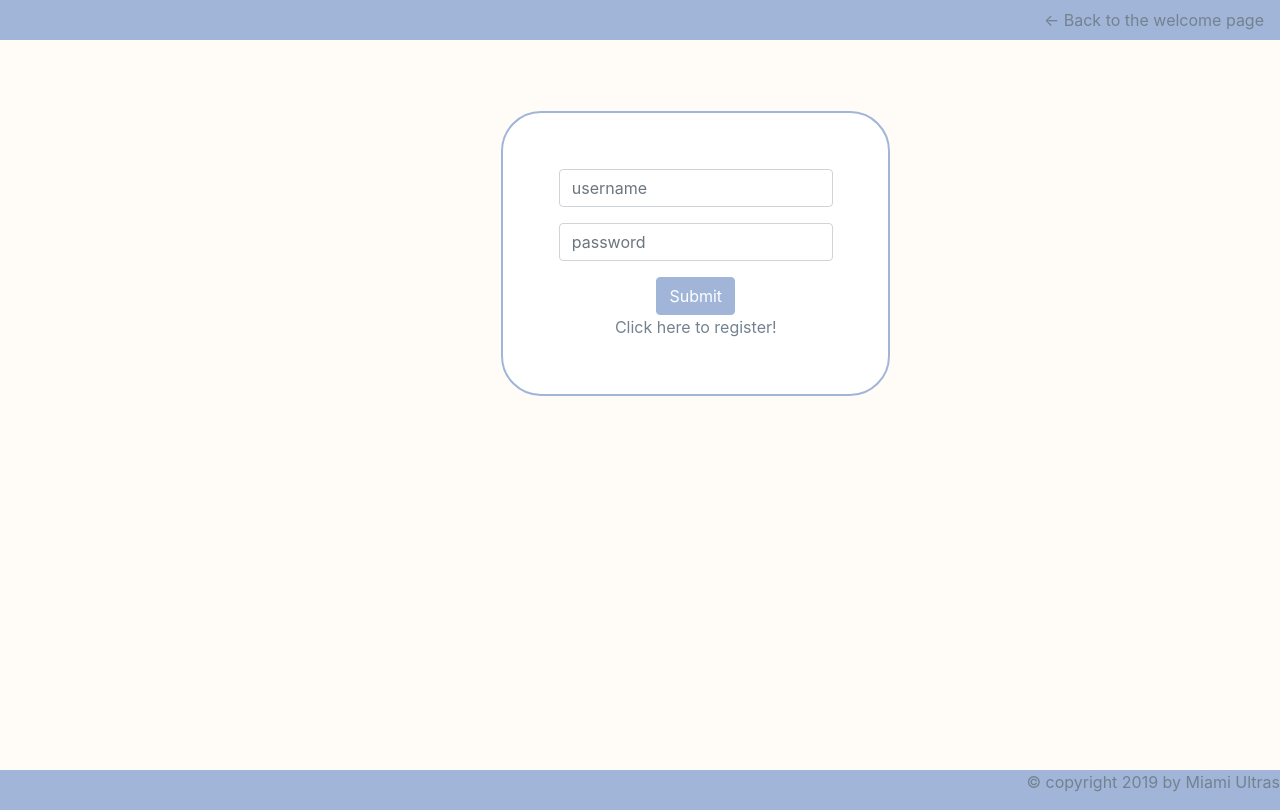
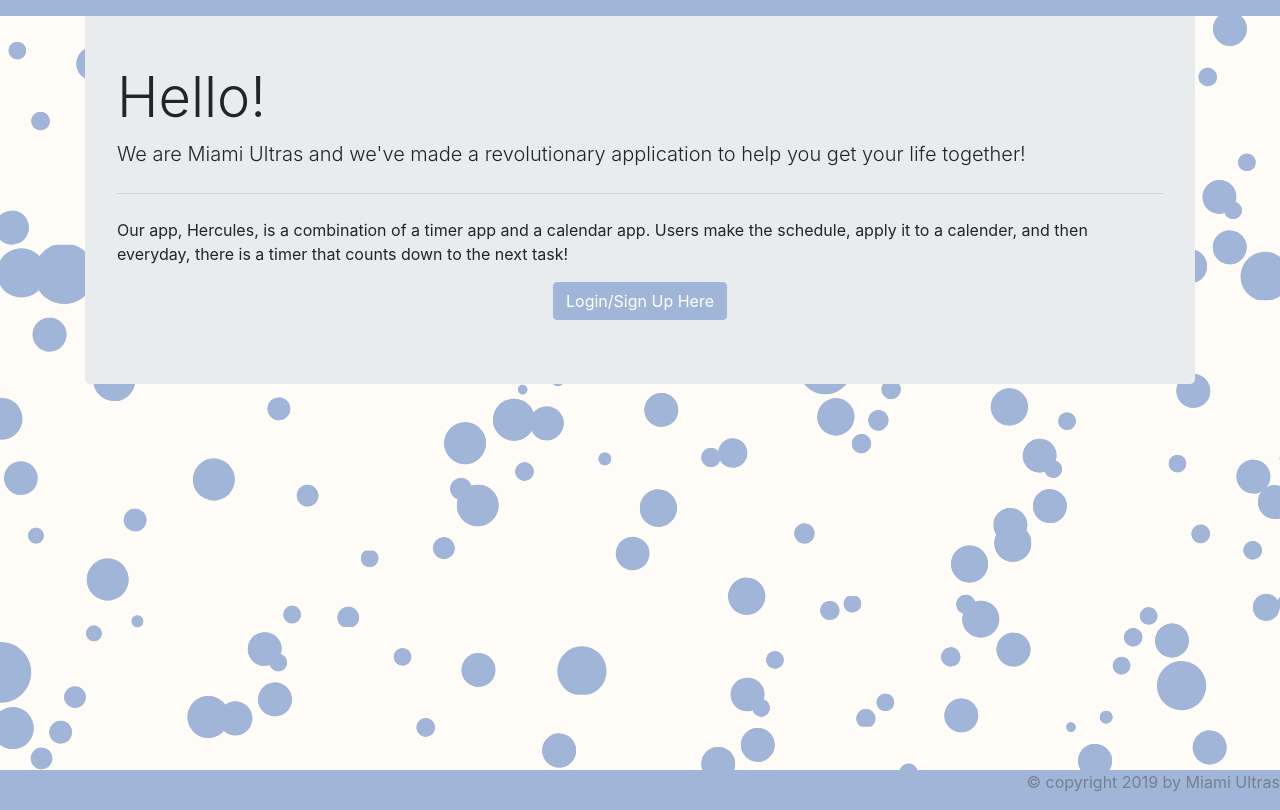
Before and after one commit to LargeLlama/hercules, a Flask app: page / in a window 1280 px wide. Run offline with Flask 2, Linux system fonts and the light colour scheme; some libraries are stand-ins or nearby versions.

Commit message:
Added welcome page and robustness

```diff
--- a/doc/devlog.txt
+++ b/doc/devlog.txt
@@ -165,3 +165,7 @@ addisonH -- 2019-06-03 22:38
 - users can now view their templates from the templates page
 - users can now add a template to the calendar from the templates page
 ==============================================================
+huiminW -- 2019-06-05 14:05
+--------------------------------------------------------------
+- Added robustness when user tries to access url they can't
+- Added welcome page
--- a/miami/app.py
+++ b/miami/app.py
@@ -21,7 +21,11 @@ curr_sec = datetime.now().second
 def is_logged_in():
     return "id" in session
 
-@app.route("/", methods = ["POST", "GET"])
+@app.route("/")
+def welcome():
+    return render_template("welcome.html")
+
+@app.route("/login", methods = ["POST", "GET"])
 def home():
     if( is_logged_in() ):
         userId = session["id"]
@@ -87,110 +91,130 @@ def reg_auth():
 @app.route("/logout", methods=["GET"])
 def logout():
     session.pop("id")
-    return redirect(url_for("home"))
+    return redirect(url_for("welcome"))
 
 @app.route("/add_to_cal", methods=["POST","GET"])
 def add_to_cal():
-    userId=session["id"]
-    print(request.form)
-    name = request.form["tempname"]
-    dates = request.form.getlist("selected")
-    dates = dates[0].split(",")
-    print("LENGTHHH:", len(dates))
-    counter = 0
-    while counter < len(dates):
-        print("adding ", dates[counter])
-        db.add_Calender(userId, dates[counter], name)
-        print("added")
-        counter += 1
-    return redirect(url_for("home"))
+    if( is_logged_in() ):
+        userId=session["id"]
+        print(request.form)
+        name = request.form["tempname"]
+        dates = request.form.getlist("selected")
+        dates = dates[0].split(",")
+        print("LENGTHHH:", len(dates))
+        counter = 0
+        while counter < len(dates):
+            print("adding ", dates[counter])
+            db.add_Calender(userId, dates[counter], name)
+            print("added")
+            counter += 1
+        return redirect(url_for("home"))
+    else:
+        return render_template("login.html")
+
 
 #called when you submit a template
 @app.route("/calendar",methods=["POST","GET"])
 def cal():
-    userId=session["id"]
-    listotemps = []
-    curr_month = datetime.now().month
-    curr_year = datetime.now().year
-    curr_table = calendar.monthcalendar(curr_year, curr_month)
-    month_name = calendar.month_abbr[curr_month]
-    curr_year = str(curr_year)
-    nameDict = {}
-    for row in curr_table:
-        for day in row:
-            date = str(day) + "-" + month_name + "-" + curr_year
-            print(date)
-            if (db.get_template_from_date(userId,date)):
-                nameDict[date] = db.get_template_from_date(userId,date)
-    print("namedict:")
-    print(nameDict)
+    if( is_logged_in() ):
+        userId=session["id"]
+        listotemps = []
+        curr_month = datetime.now().month
+        curr_year = datetime.now().year
+        curr_table = calendar.monthcalendar(curr_year, curr_month)
+        month_name = calendar.month_abbr[curr_month]
+        curr_year = str(curr_year)
+        nameDict = {}
+        for row in curr_table:
+            for day in row:
+                date = str(day) + "-" + month_name + "-" + curr_year
+                print(date)
+                if (db.get_template_from_date(userId,date)):
+                    nameDict[date] = db.get_template_from_date(userId,date)
+        print("namedict:")
+        print(nameDict)
 
-    if request.method == 'POST':
-        try:
-            userId=session["id"]
-            name = request.form["tempname"]
-            task = request.form.getlist("task[]")
-            start = request.form.getlist("start[]")
-            end = request.form.getlist("end[]")
-            counter = 0
-            while counter < len(start):
-                if start[0] > end[0]:
-                    flash("Start time can't be after end time!")
+        if request.method == 'POST':
+            try:
+                userId=session["id"]
+                name = request.form["tempname"]
+                task = request.form.getlist("task[]")
+                start = request.form.getlist("start[]")
+                end = request.form.getlist("end[]")
+                counter = 0
+                while counter < len(start):
+                    if start[0] > end[0]:
+                        flash("Start time can't be after end time!")
+                        return redirect(url_for("create"))
+                    counter +=1
+                tempS = start.copy()
+                tempS.sort()
+                tempE = end.copy()
+                tempE.sort()
+                print(start)
+                print(tempS)
+                if (start != tempS):
+                    flash("Please sort your tasks in ascending order")
                     return redirect(url_for("create"))
-                counter +=1
-            tempS = start.copy()
-            tempS.sort()
-            tempE = end.copy()
-            tempE.sort()
-            print(start)
-            print(tempS)
-            if (start != tempS):
-                flash("Please sort your tasks in ascending order")
-                return redirect(url_for("create"))
-            counter = 0
-            while counter < len(tempE) -1:
-                if end[counter] > start[counter+1]:
-                    flash("Tasks can't overlap!")
-                    return redirect(url_for("create"))
-                counter +=1
-            counter = 0
-            lists = []
-            print("ADDING TO TEMPLATES")
-            while counter < len(task):
-                lists.append([userId, name, task[counter], start[counter], end[counter]])
-                counter += 1
-            db.add_All_to_template(lists)
-            print(lists)
-            dates = request.form.getlist("selected")
-            return render_template("formcalendar.html", month=month_name,year=curr_year,table=curr_table,template = name,dict = nameDict)
-        except:
-            name = request.form["template"]
-            return render_template("formcalendar.html", month=month_name,year=curr_year,table=curr_table,template = name,dict = nameDict)
+                counter = 0
+                while counter < len(tempE) -1:
+                    if end[counter] > start[counter+1]:
+                        flash("Tasks can't overlap!")
+                        return redirect(url_for("create"))
+                    counter +=1
+                counter = 0
+                lists = []
+                print("ADDING TO TEMPLATES")
+                while counter < len(task):
+                    lists.append([userId, name, task[counter], start[counter], end[counter]])
+                    counter += 1
+                db.add_All_to_template(lists)
+                print(lists)
+                dates = request.form.getlist("selected")
+                return render_template("formcalendar.html", month=month_name,year=curr_year,table=curr_table,template = name,dict = nameDict)
+            except:
+                name = request.form["template"]
+                return render_template("formcalendar.html", month=month_name,year=curr_year,table=curr_table,template = name,dict = nameDict)
 
-    #when you click on the calendar tab
-    return render_template("calendar.html", month = month_name, year = curr_year, table = curr_table, dict = nameDict)
+        #when you click on the calendar tab
+        return render_template("calendar.html", month = month_name, year = curr_year, table = curr_table, dict = nameDict)
+    else:
+        return render_template("login.html")
+
 
 @app.route("/templates", methods=["POST", "GET"])
 def templates():
-    userId=session["id"]
-    names = db.get_all_templates(userId)
-    counter = 0
-    while counter < len(names):
-        names[counter]=str(names[counter])[2:len(str(names[counter]))-3]
-        counter +=1
-    return render_template("template.html",templates=names)
+    if( is_logged_in() ):
+        userId=session["id"]
+        names = db.get_all_templates(userId)
+        counter = 0
+        while counter < len(names):
+            names[counter]=str(names[counter])[2:len(str(names[counter]))-3]
+            counter +=1
+        return render_template("template.html",templates=names)
+    else:
+        return render_template("login.html")
+
 
 @app.route("/create",methods=["POST","GET"])
 def create():
-    return render_template("create.html")
+    if( is_logged_in() ):
+        return render_template("create.html")
+    else:
+        return render_template("login.html")
+
 
 @app.route("/disp_temp", methods=["POST", "GET"])
 def disp_temp():
-    userId=session["id"]
-    if request.method == 'POST':
-        template_name = request.form.get("selected")
-        template = db.get_template(userId, template_name)
-    return render_template("tempcalendar.html", task=template, name=template_name)
+    if( is_logged_in() ):
+        userId=session["id"]
+        if request.method == 'POST':
+            template_name = request.form.get("selected")
+            template = db.get_template(userId, template_name)
+        return render_template("tempcalendar.html", task=template, name=template_name)
+    else:
+        return render_template("login.html")
+
 
 if __name__ == "__main__":
     app.debug = True
--- a/miami/templates/base.html
+++ b/miami/templates/base.html
@@ -7,9 +7,11 @@
     {% block css %} {% endblock %}<link rel="stylesheet" type="text/css" href="../static/calendar.css">
     <link rel="stylesheet" type="text/css" href="../static/home.css">
     <link rel="icon" href="../static/favicon.ico">
-    <title>{% block title %} {% endblock %}</title>
+    <title>{% block title %}{% endblock %} | Hercules</title>
     {% endblock %}
     {% block script %}
+    {% endblock %}
+    {% block style %}
     {% endblock %}
   </head>
   <body>
@@ -17,7 +19,7 @@
     <nav class="navbar navbar-expand-sm navbar-dark fixed-top" id="mainNav">
       <div class="container-fluid">
         <div class="navbar-header">
-          <a class="navlink" href="/">Home</a>
+          <a class="navlink" href="/login">Home</a>
         </div>
         <div class="collapse navbar-collapse">
           <ul class="navbar-nav ml-auto">
--- a/miami/templates/create.html
+++ b/miami/templates/create.html
@@ -1,4 +1,7 @@
 {% extends 'base.html' %}
+{% block title %}
+Create
+{% endblock %}
 {% block script %}
 <script src="https://ajax.googleapis.com/ajax/libs/jquery/3.4.0/jquery.min.js"></script>
 {% endblock %}
--- a/miami/templates/login.html
+++ b/miami/templates/login.html
@@ -1,11 +1,14 @@
 {% extends 'base.html' %}
+{% block title %}
+Login/Register
+{% endblock %}
 {% block nav %}
 <nav class="navbar navbar-expand-sm navbar-dark fixed-top" id="mainNav">
   <div class="collapse navbar-collapse">
     <ul class="navbar-nav ml-auto">
       <center>
       <li class="nav-item">
-        <a class="navlink" href="/welcome"> <font size="3px">&larr;</font> Back to the welcome page</a>
+        <a class="navlink" href="/"> <font size="3px">&larr;</font> Back to the welcome page</a>
       </li>
       </center>
     </ul>
--- /dev/null
+++ b/miami/templates/welcome.html
@@ -0,0 +1,32 @@
+{% extends 'base.html' %}
+{% block title %}
+Welcome
+{% endblock %}
+{% block style %}
+<style>
+    body {
+        background-image: url("../static/background.png");
+    }
+</style>
+{% endblock %}
+{% block nav %}
+<nav class="navbar navbar-expand-sm navbar-dark fixed-top" id="mainNav">
+  <div class="collapse navbar-collapse">
+    <ul class="navbar-nav ml-auto">
+    </ul>
+  </div>
+</nav>
+{% endblock %}
+{% block content %}
+<div class="container">
+    <div class="jumbotron">
+      <h1 class="display-4">Hello!</h1>
+      <p class="lead">We are Miami Ultras and we've made a revolutionary application to help you get your life together!</p>
+      <hr class="my-4">
+      <p>Our app, Hercules, is a combination of a timer app and a calendar app. Users make the schedule, apply it to a calender, and then everyday, there is a timer that counts down to the next task!</p>
+      <center>
+      <a class="btn btn-primary" href="/login" role="button">Login/Sign Up Here</a>
+      </center>
+    </div>
+</div>
+{% endblock %}
```
Also changed, not shown: miami/static/background.png (added).
